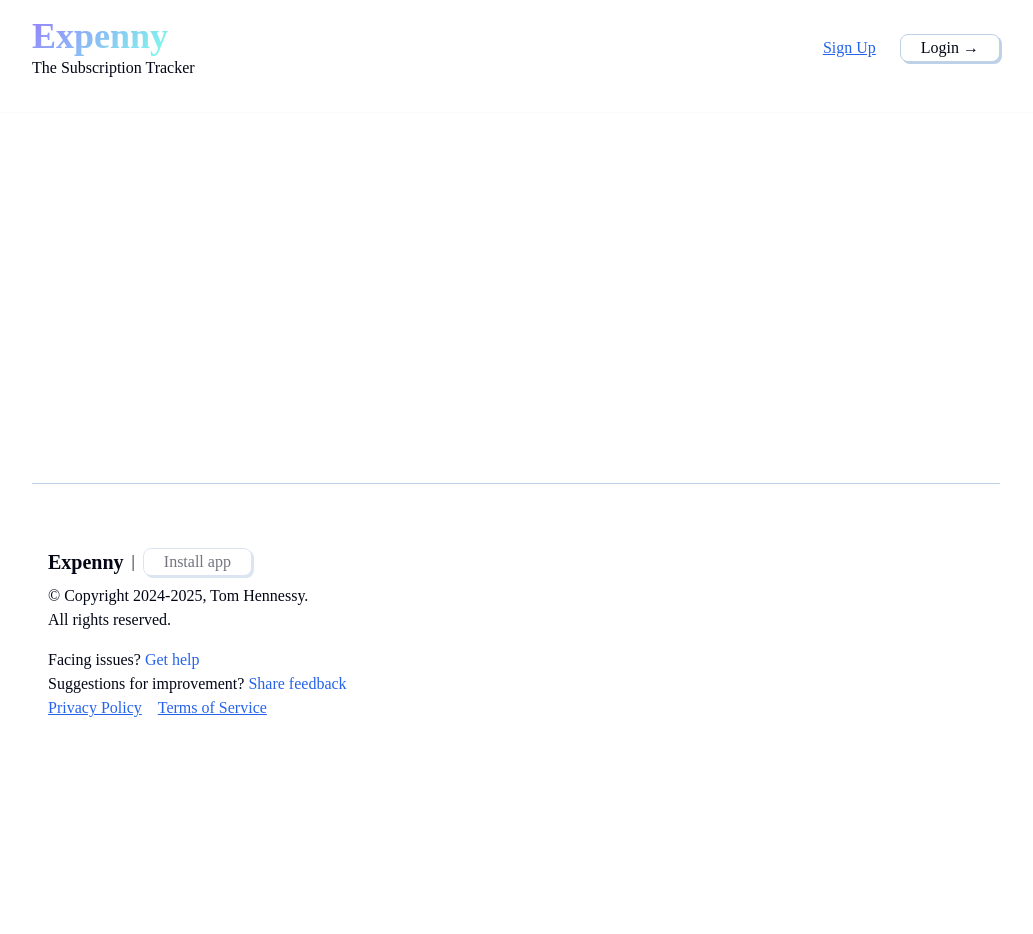
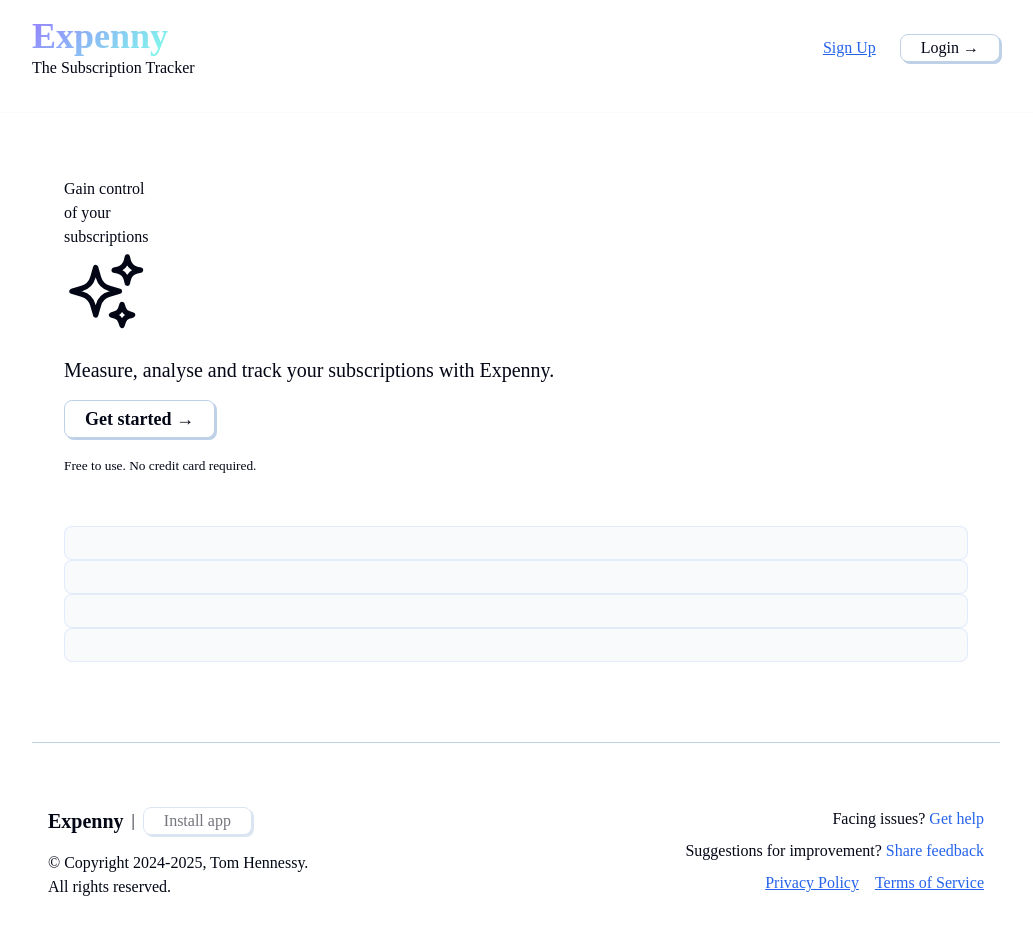
Before and after one commit to tomlhennessy/expenny, a Next.js app: page / in a window 1280 px wide. Shown: the top 934 px of the page, without its empty margins (124-1157 px from the left). Before the commit the page ends 800 px from the top, so only its background shows below. Built offline with nearby package versions, Linux system fonts and the light colour scheme; a web font is replaced by a local one.

Commit message:
hero component

```diff
--- a/app/globals.css
+++ b/app/globals.css
@@ -51,8 +51,19 @@
 
 
 /* home page */
+.hero-section {
+  flex: 1;
+  display: grid;
+  grid-template-columns: repeat(1, minmax(0, 1fr));
+  gap: 3rem;
+  padding: 2rem;
+}
 
-
+.hero-section > div:first-of-type {
+  display: flex;
+  flex-direction: column;
+  gap: 1rem;
+}
 
 
 
@@ -66,8 +77,23 @@
 
 /* login  */
 
+.login {
+  display: flex;
+  flex-direction: column;
+  justify-content: center;
+  gap: 1rem;
+  max-width: 600px;
+  width: 100%;
+  margin: 0 auto;
+  flex: 1;
+  padding: 4rem 0;
+}
 
-
+.login > div:last-of-type {
+  display: flex;
+  align-items: center;
+  gap: 1rem;
+}
 
 
 
@@ -90,7 +116,7 @@
 .footer-content > div:first-of-type {
   display: flex;
   flex-direction: column;
-  gap: 0.5rem;
+  gap: 1rem;
 
 }
 
@@ -114,9 +140,22 @@
     display: block;
   }
 
+  main {
+    gap: 3rem;
+  }
+
 }
 
 
 @media (min-width: 768px) {
+  .footer-content {
+    flex-direction: row;
+  }
 
+  .footer-content > div:last-of-type {
+    display: flex;
+    flex-direction: column;
+    gap: 0.5rem;
+    align-items: flex-end;
+  }
 }
--- a/app/page.js
+++ b/app/page.js
@@ -1,7 +1,8 @@
+import Hero from "@/components/Hero";
 
 
 export default function Home() {
   return (
-    <div></div>
+    <Hero />
   );
 }
--- a/components/Hero.jsx
+++ b/components/Hero.jsx
@@ -1,6 +1,66 @@
 
 export default function Hero() {
     return (
-      <div></div>
+      <div className='hero-section'>
+        {/* is for the text */}
+        <div>
+          <p className='header-text'>Gain control<br />of your<br /> subscriptions
+          <svg xmlns="http://www.w3.org/2000/svg" fill="none" viewBox="0 0 24 24" strokeWidth="1.5" stroke="#030615" className="size-6"><path strokeLinecap="round" strokeLinejoin="round" d="M9.813 15.904 9 18.75l-.813-2.846a4.5 4.5 0 0 0-3.09-3.09L2.25 12l2.846-.813a4.5 4.5 0 0 0 3.09-3.09L9 5.25l.813 2.846a4.5 4.5 0 0 0 3.09 3.09L15.75 12l-2.846.813a4.5 4.5 0 0 0-3.09 3.09ZM18.259 8.715 18 9.75l-.259-1.035a3.375 3.375 0 0 0-2.455-2.456L14.25 6l1.036-.259a3.375 3.375 0 0 0 2.455-2.456L18 2.25l.259 1.035a3.375 3.375 0 0 0 2.456 2.456L21.75 6l-1.035.259a3.375 3.375 0 0 0-2.456 2.456ZM16.894 20.567 16.5 21.75l-.394-1.183a2.25 2.25 0 0 0-1.423-1.423L13.5 18.75l1.183-.394a2.25 2.25 0 0 0 1.423-1.423l.394-1.183.394 1.183a2.25 2.25 0 0 0 1.423 1.423l1.183.394-1.183.394a2.25 2.25 0 0 0-1.423 1.423Z"></path></svg>
+          </p>
+          <p className='text-medium'>Measure, analyse and track your subscriptions with Expenny.</p>
+          <button><h5>Get started &rarr;</h5></button>
+          <small>Free to use. No credit card required.</small>
+        </div>
+
+        {/* is for the visual display */}
+        <div className='hero-display'>
+          {/* column number 1 */}
+          <div>
+            <div className='card'>
+              <div>
+                <div className='card-header'></div>
+                <div className='card-blank'></div>
+                <div className='card-description-large' />
+                <div className='card-description-small' />
+              </div>
+              <div className='card-square' />
+            </div>
+
+            <div className='card'>
+              <div>
+                <div className='card-header'></div>
+                <div className='card-blank'></div>
+                <div className='card-description-large' />
+                <div className='card-description-small' />
+              </div>
+              <div className='card-square' />
+            </div>
+          </div>
+
+          {/* column number 2 */}
+          <div>
+          <div className='card'>
+              <div>
+                <div className='card-header'></div>
+                <div className='card-blank'></div>
+                <div className='card-description-large' />
+                <div className='card-description-small' />
+              </div>
+              <div className='card-square' />
+            </div>
+
+            <div className='card'>
+              <div>
+                <div className='card-header'></div>
+                <div className='card-blank'></div>
+                <div className='card-description-large' />
+                <div className='card-description-small' />
+              </div>
+              <div className='card-square' />
+            </div>
+          </div>
+
+        </div>
+      </div>
     )
   }
```
